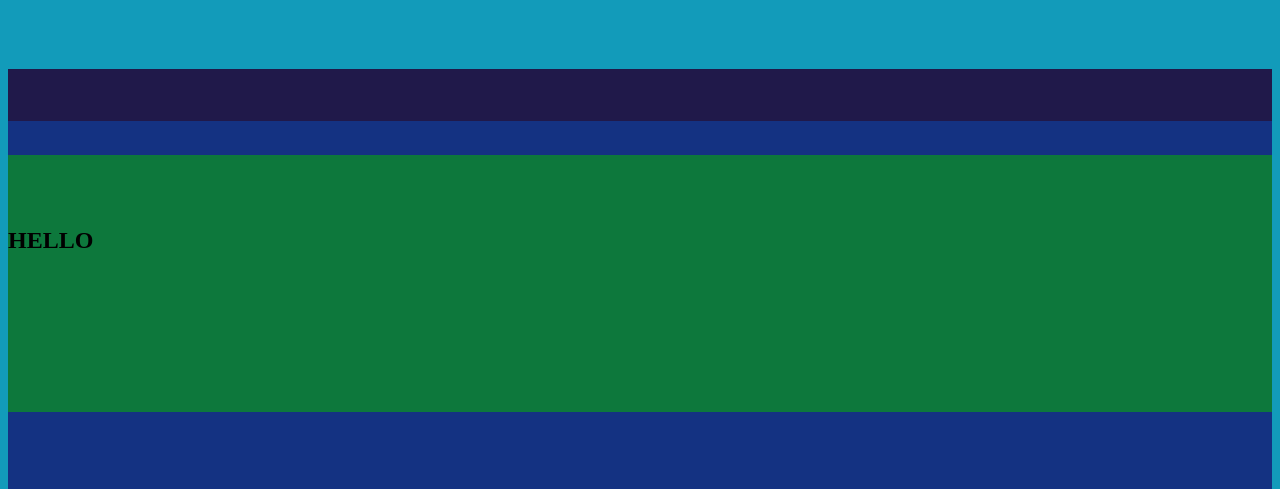
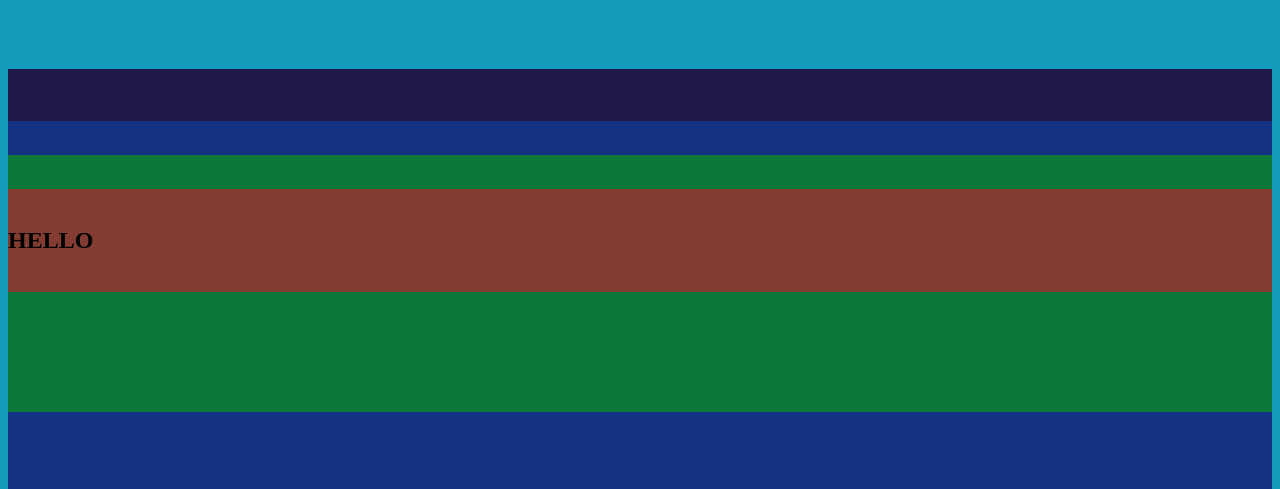
Before and after one commit to doomnoob123455/nohtml, a website: page index.html in a window 1280 px wide. Shown: the part 672-1161 px from the top of the page. Drawn offline with Linux system fonts and the light colour scheme.

Commit message:
Update index.html

```diff
--- a/index.html
+++ b/index.html
@@ -44,6 +44,10 @@
         }
         .e{
             background-color:(130, 20, 10);
+        }
+        .f{
+         background-color:rgb(130,60,50);
+
         }
     </style>
     <body>
```
